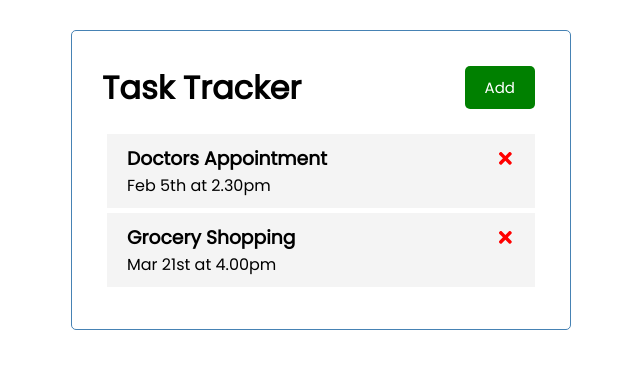
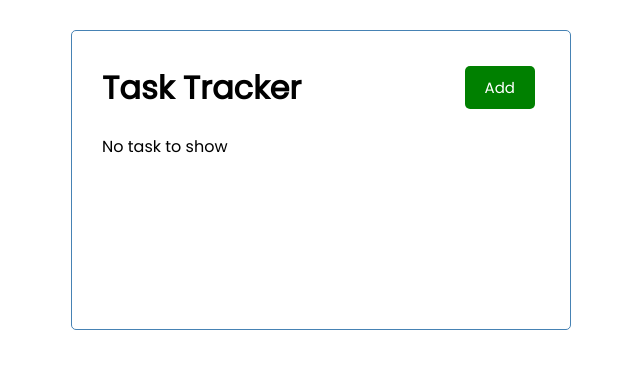
Before and after one commit to aiman9411/react_testing, a React (Create React App) app in the folder react-task-tracker/: page / in a window 1280 px wide. Shown: the top 368 px of the page, without its empty margins (319-959 px from the left). Built offline with nearby package versions, Linux system fonts and the light colour scheme.

Commit message:
delete tasks

```diff
--- a/react-task-tracker/src/App.js
+++ b/react-task-tracker/src/App.js
@@ -8,19 +8,6 @@ function App() {
   const [showAddTask, setShowAddTask] = useState(false)
 
   const [tasks, setTasks] = useState([
-    {
-        id: 1,
-        text: 'Doctors Appointment',
-        day: 'Feb 5th at 2.30pm',
-        reminder: false,
-    },
-
-    {
-        id: 2,
-        text: 'Grocery Shopping',
-        day: 'Mar 21st at 4.00pm',
-        reminder: false,
-    }
 ])
 
   const addTask = (task) => {
```
